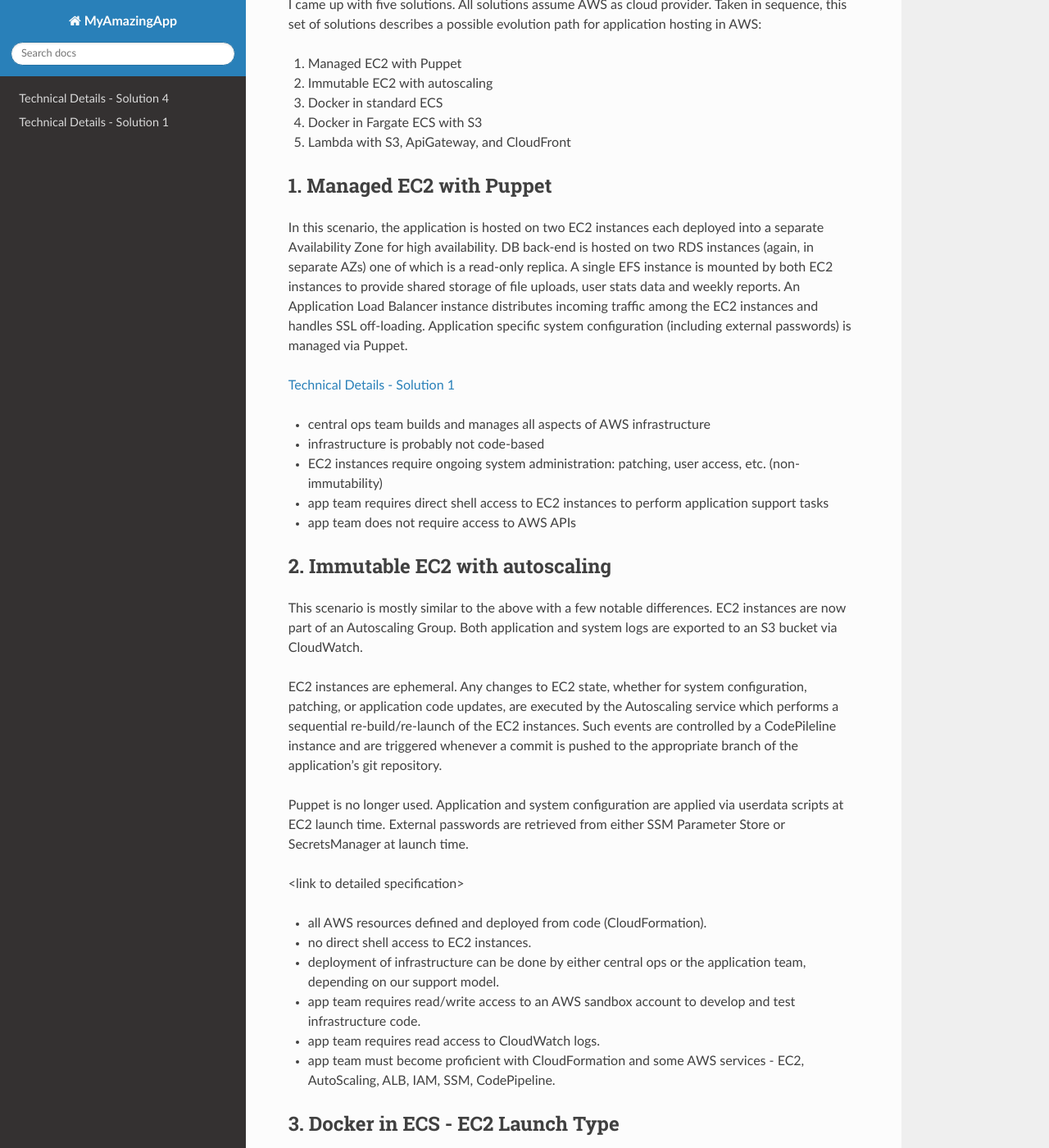
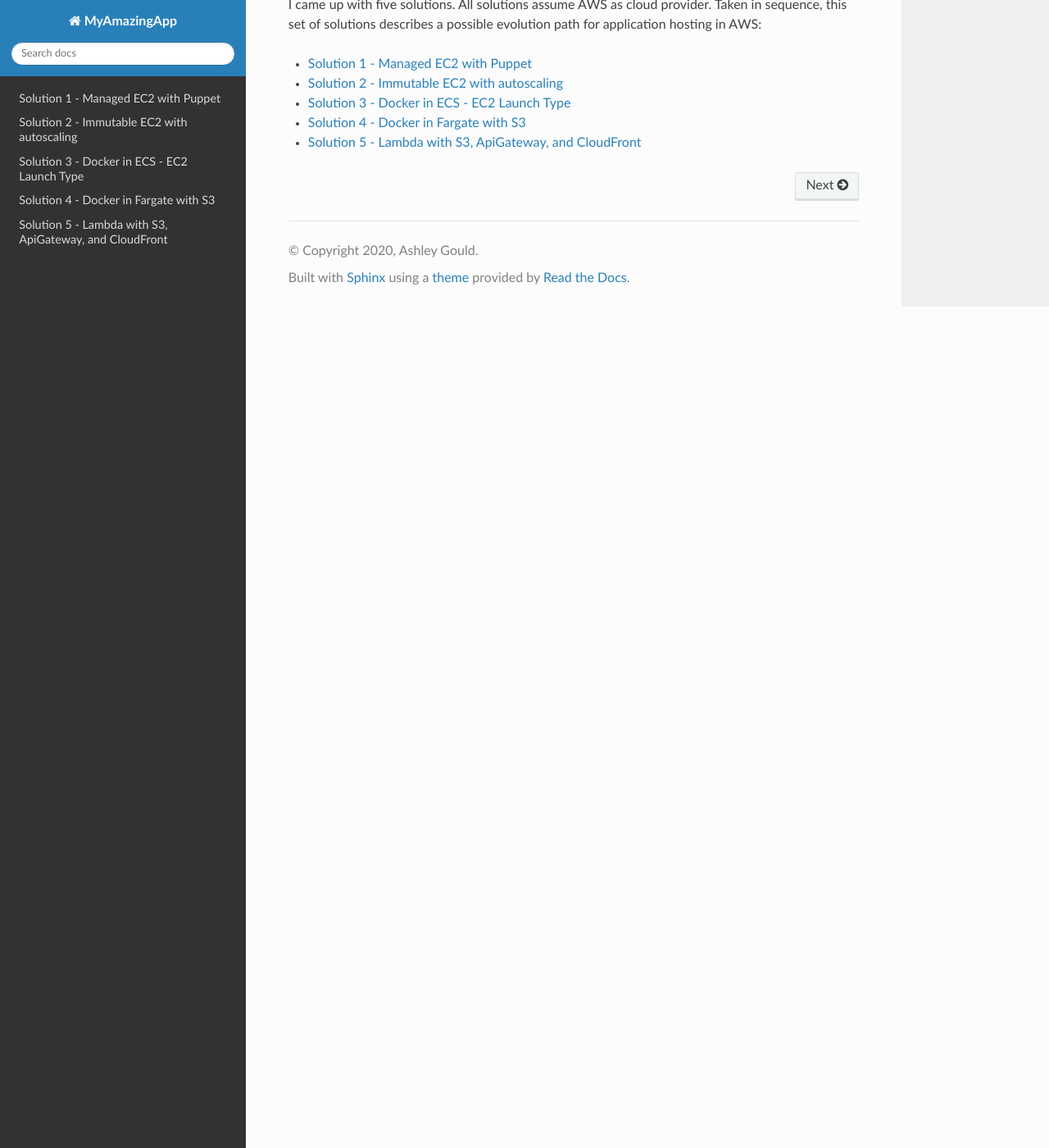
Before and after one commit to ashleygould/myamazingapp, a Sphinx documentation site: the page built from doc/source/index.rst, in a window 1280 px wide and 1400 px high, scrolled down 1162 px. Shown: the whole window at 82% size. Built offline with Sphinx 7.4.7 and the Read the Docs theme 2.0.0, drawn with Linux system fonts in a browser that asks for light colours; some of the changed text lies outside the part shown.

Commit message:
split out links from index

```diff
--- a/doc/source/index.rst
+++ b/doc/source/index.rst
@@ -5,14 +5,6 @@
 
 Welcome to MyAmazingApp's documentation!
 ========================================
-
-.. toctree::
-   :glob:
-   :titlesonly:
-   :hidden:
-
-   docker_in_fargate
-   ec2_with_puppet
 
 
 
@@ -80,152 +72,11 @@
 provider.  Taken in sequence, this set of solutions describes a possible
 evolution path for application hosting in AWS:
 
-1. Managed EC2 with Puppet
-2. Immutable EC2 with autoscaling
-3. Docker in standard ECS
-4. Docker in Fargate ECS with S3
-5. Lambda with S3, ApiGateway, and CloudFront
+.. toctree::
+   :titlesonly:
 
-
-1. Managed EC2 with Puppet
---------------------------
-
-In this scenario, the application is hosted on two EC2 instances each
-deployed into a separate Availability Zone for high availability.  DB
-back-end is hosted on two RDS instances (again, in separate AZs) one of
-which is a read-only replica.  A single EFS instance is mounted by both
-EC2 instances to provide shared storage of file uploads, user stats data
-and weekly reports.  An Application Load Balancer instance distributes
-incoming traffic among the EC2 instances and handles SSL off-loading.
-Application specific system configuration (including external passwords)
-is managed via Puppet.
-
-:ref:`ec2_with_puppet`
-
-- central ops team builds and manages all aspects of AWS infrastructure
-- infrastructure is probably not code-based
-- EC2 instances require ongoing system administration: patching, user
-  access, etc. (non-immutability)
-- app team requires direct shell access to EC2 instances to perform
-  application support tasks
-- app team does not require access to AWS APIs
-
-
-2. Immutable EC2 with autoscaling
----------------------------------
-
-This scenario is mostly similar to the above with a few notable
-differences.  EC2 instances are now part of an Autoscaling Group.
-Both application and system logs are exported to an S3 bucket via
-CloudWatch.
-
-EC2 instances are ephemeral.  Any changes to EC2 state, whether for
-system configuration, patching, or application code updates, are
-executed by the Autoscaling service which performs a sequential
-re-build/re-launch of the EC2 instances.  Such events are controlled by
-a CodePileline instance and are triggered whenever a commit is pushed to
-the appropriate branch of the application's git repository.
-
-Puppet is no longer used.  Application and system configuration are
-applied via userdata scripts at EC2 launch time.  External passwords are
-retrieved from either SSM Parameter Store or SecretsManager at launch
-time.
-
-<link to detailed specification>
-
-.. https://docs.aws.amazon.com/elasticbeanstalk/latest/dg/ruby-rails-tutorial.html
-
-- all AWS resources defined and deployed from code (CloudFormation).
-- no direct shell access to EC2 instances.
-- deployment of infrastructure can be done by either central ops or the
-  application team, depending on our support model.
-- app team requires read/write access to an AWS sandbox account to
-  develop and test infrastructure code.
-- app team requires read access to CloudWatch logs.
-- app team must become proficient with CloudFormation and some AWS
-  services - EC2, AutoScaling, ALB, IAM, SSM, CodePipeline.
-
-
-3. Docker in ECS - EC2 Launch Type
-----------------------------------
-
-This scenario exchanges the EC2 instances in the AutoScaling Group with
-ECS optimized EC2 instances to form an ECS Cluster.  Since the ECS
-Cluster is built using the EC2 Launch Type, the application can still
-make use of the EFS volume for file uploads.
-
-ECS Task and Service resources are defined to run the app as a Docker
-instance on the ECS Cluster.  Docker images built from application code
-are posted to an ECR repository instance.  The ECS Service sources this
-repository to re-deploy updated images to the ECS Cluster.
-
-Upon pushing a new commit into the appropriate branch of the
-application's git repository, the CodePipeline instance now runs a build
-stage which builds a new Docker image and pushes it to the ECR
-repository.  It then notifies the ECS Service to re-start the running
-Docker instance using the updated image.
-
-<link to detailed specification>
-
-- docker provides a very convenient development workflow
-- fully code-based/immutable infrastructure
-- app team members must become proficient with Docker
-- app team members must become proficient with additional AWS
-  Services - ECS, ECR, RDS, EFS
-- deployment and support of infrastructure now falls to application team
-- app team requires read/write access to an all AWS environments
-
-
-.. https://aws.amazon.com/blogs/compute/using-amazon-efs-to-persist-data-from-amazon-ecs-containers/
-
-.. https://docs.aws.amazon.com/AmazonECS/latest/developerguide/getting-started-ecs-ec2.html
-
-.. https://aws.amazon.com/premiumsupport/knowledge-center/ecs-create-docker-volume-efs/
-
-.. https://docs.aws.amazon.com/AmazonECS/latest/developerguide/using_efs.html
-
-
-
-
-4. Docker in Fargate with S3
-----------------------------
-
-In this scenario the ECS Cluster is defined using the Fargate Launch
-Type.  This greatly simplifies AWS Resource coding and cluster
-maintenance.  However, it precludes the use of EFS.  Instead, the
-application now uses AWS API calls (AWS SDK for Ruby) to post uploaded
-files to an S3 bucket.
-
-User stats data and weekly reports are now also posted to an S3 bucket.
-A CloudFront distribution is created to serve these reports.
-
-:ref:`docker_in_fargate`
-
-
-.. https://aws.amazon.com/sdk-for-ruby/
-
-- fully code-based/immutable infrastructure
-- app team fully supports application and infrastructure
-- app team members must become proficient with AWS SDK for Ruby
-- app team members must become proficient with additional AWS
-  Services - S3, CloudFront
-
-
-
-5. Lambda with S3, ApiGateway, and CloudFront
----------------------------------------------
-
-This scenario the Rails application runs as a set of Lambda functions
-fronted by an ApiGateway instance.  Access logs, uploaded files, user
-stats data and weekly reports all reside in S3.  As above, weekly
-user stats reports are served via CloudFront.
-
-<link to detailed specification>
-
-- serverless architecture
-- fully code-based/immutable infrastructure
-- app team fully supports application and infrastructure
-- app team members must become proficient with additional AWS
-  Services - Lambda, ApiGateway
-
-.. https://docs.aws.amazon.com/apigateway/latest/developerguide/welcome.html
+   solution_1
+   solution_2
+   solution_3
+   solution_4
+   solution_5
--- a/doc/source/ec2_with_puppet.rst
+++ b/doc/source/solution_1_details.rst
@@ -1,4 +1,4 @@
-.. _ec2_with_puppet:
+.. _solution_1_details:
 
 Technical Details - Solution 1
 ==============================
--- /dev/null
+++ b/doc/source/solution_2_details.rst
@@ -0,0 +1,6 @@
+.. _solution_2_details:
+
+Technical Details - Solution 2
+==============================
+
+work in progress
--- /dev/null
+++ b/doc/source/solution_3_details.rst
@@ -0,0 +1,6 @@
+.. _solution_3_details:
+
+Technical Details - Solution 3
+==============================
+
+work in progress
--- a/doc/source/docker_in_fargate.rst
+++ b/doc/source/solution_4_details.rst
@@ -1,4 +1,4 @@
-.. _docker_in_fargate:
+.. _solution_4_details:
 
 Technical Details - Solution 4
 ==============================
--- /dev/null
+++ b/doc/source/solution_5_details.rst
@@ -0,0 +1,6 @@
+.. _solution_5_details:
+
+Technical Details - Solution 5
+==============================
+
+work in progress
```
Also changed, not shown: doc/source/solution_1.rst (added, +32 -0 lines), doc/source/solution_2.rst (added, +42 -0 lines), doc/source/solution_3.rst (added, +45 -0 lines), doc/source/solution_4.rst (added, +31 -0 lines), doc/source/solution_5.rst (added, +25 -0 lines), 1 other file.
